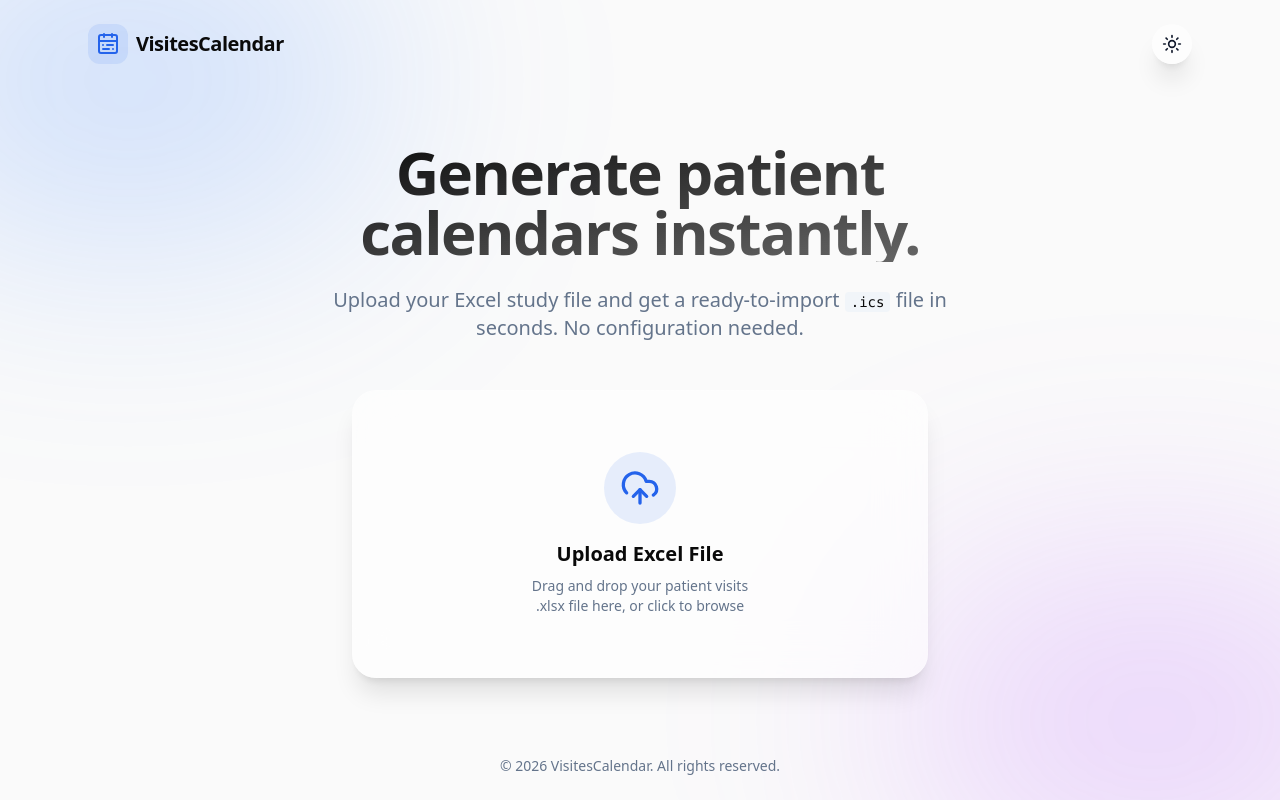
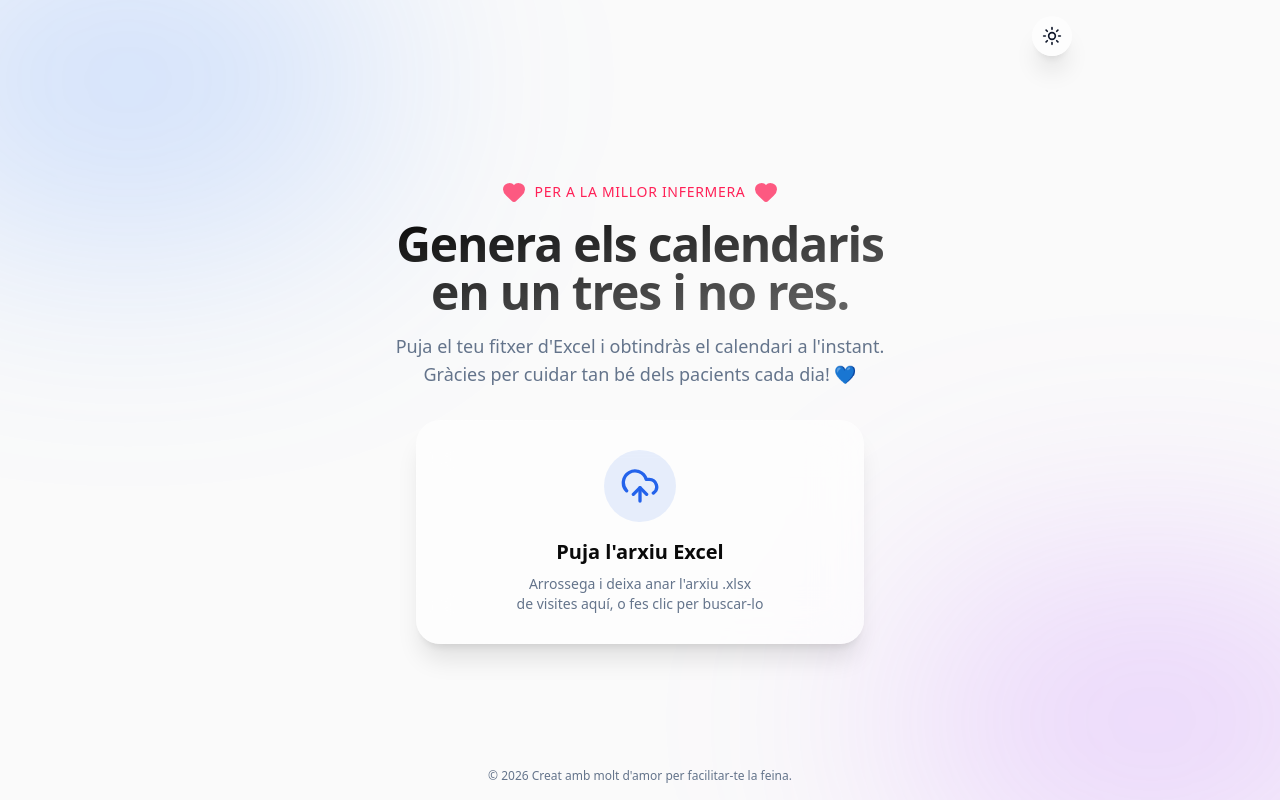
Before and after one commit to carlamosi/visites-calendar, a Next.js app: page / in a window 1280 px wide. Built offline with nearby package versions, Linux system fonts and the light colour scheme.

Commit message:
Update UI to Catalan, resize widget, add motivational quote for mom

```diff
--- a/src/app/page.tsx
+++ b/src/app/page.tsx
@@ -1,6 +1,6 @@
 import { ThemeToggle } from "@/components/ThemeToggle";
 import { UploadWidget } from "@/components/UploadWidget";
-import { CalendarRange } from "lucide-react";
+import { Heart } from "lucide-react";
 
 export default function Home() {
   return (
@@ -10,24 +10,23 @@ export default function Home() {
       <div className="absolute bottom-[-10%] right-[-10%] w-[40%] h-[40%] bg-purple-500/20 rounded-full blur-[120px] pointer-events-none" />
 
       {/* Header */}
-      <header className="w-full flex items-center justify-between p-6 max-w-6xl mx-auto z-10">
-        <div className="flex items-center gap-2">
-          <div className="bg-primary/10 p-2 rounded-xl text-primary">
-            <CalendarRange className="w-6 h-6" />
-          </div>
-          <span className="font-bold text-xl tracking-tight">VisitesCalendar</span>
-        </div>
+      <header className="w-full flex items-center justify-end p-4 max-w-4xl mx-auto z-10">
         <ThemeToggle />
       </header>
 
       {/* Hero Section & Widget */}
-      <div className="flex-1 flex flex-col items-center justify-center p-6 z-10 w-full max-w-6xl mx-auto">
-        <div className="text-center mb-12 max-w-2xl mx-auto">
-          <h1 className="text-4xl md:text-6xl font-extrabold tracking-tight mb-6 bg-gradient-to-br from-foreground to-foreground/60 bg-clip-text text-transparent">
-            Generate patient <br className="hidden md:block"/> calendars instantly.
+      <div className="flex-1 flex flex-col items-center justify-center p-4 z-10 w-full max-w-3xl mx-auto">
+        <div className="text-center mb-8 max-w-xl mx-auto">
+          <div className="flex items-center justify-center gap-2 mb-4 text-rose-500">
+            <Heart className="w-6 h-6 fill-current animate-pulse" />
+            <span className="font-medium text-sm uppercase tracking-wider">Per a la millor infermera</span>
+            <Heart className="w-6 h-6 fill-current animate-pulse" />
+          </div>
+          <h1 className="text-3xl md:text-5xl font-extrabold tracking-tight mb-4 bg-gradient-to-br from-foreground to-foreground/60 bg-clip-text text-transparent">
+            Genera els calendaris <br className="hidden md:block"/> en un tres i no res.
           </h1>
-          <p className="text-lg md:text-xl text-muted-foreground font-medium">
-            Upload your Excel study file and get a ready-to-import <code className="bg-muted px-1.5 py-0.5 rounded text-sm font-mono text-foreground">.ics</code> file in seconds. No configuration needed.
+          <p className="text-base md:text-lg text-muted-foreground font-medium">
+            Puja el teu fitxer d'Excel i obtindràs el calendari a l'instant. <br/> Gràcies per cuidar tan bé dels pacients cada dia! 💙
           </p>
         </div>
 
@@ -35,8 +34,8 @@ export default function Home() {
       </div>
 
       {/* Footer */}
-      <footer className="w-full p-6 text-center text-sm text-muted-foreground z-10">
-        <p>© {new Date().getFullYear()} VisitesCalendar. All rights reserved.</p>
+      <footer className="w-full p-4 text-center text-xs text-muted-foreground z-10">
+        <p>© {new Date().getFullYear()} Creat amb molt d'amor per facilitar-te la feina.</p>
       </footer>
     </main>
   );
--- a/src/components/UploadWidget.tsx
+++ b/src/components/UploadWidget.tsx
@@ -27,12 +27,12 @@ export function UploadWidget() {
 
   const validateAndSetFile = (selectedFile: File) => {
     if (!selectedFile.name.endsWith(".xlsx")) {
-      setErrorMsg("Invalid file type. Please upload an .xlsx file.");
+      setErrorMsg("Format d'arxiu invàlid. Si us plau, puja un arxiu .xlsx.");
       setState("error");
       return;
     }
     if (selectedFile.size > 10 * 1024 * 1024) {
-      setErrorMsg("File is too large. Maximum size is 10MB.");
+      setErrorMsg("L'arxiu és massa gran. La mida màxima és de 10MB.");
       setState("error");
       return;
     }
@@ -111,9 +111,9 @@ export function UploadWidget() {
         try {
           errorData = await response.json();
         } catch (e) {
-          errorData = { detail: "An unexpected error occurred during generation." };
+          errorData = { detail: "Hi ha hagut un error inesperat durant la generació." };
         }
-        setErrorMsg(errorData.detail || "Failed to generate calendar.");
+        setErrorMsg(errorData.detail || "No s'ha pogut generar el calendari.");
         setState("error");
         return;
       }
@@ -144,7 +144,7 @@ export function UploadWidget() {
       triggerConfetti();
 
     } catch (error) {
-      setErrorMsg("A network error occurred. Please try again.");
+      setErrorMsg("Hi ha hagut un error de xarxa. Torna-ho a provar.");
       setState("error");
     }
   };
@@ -158,7 +158,7 @@ export function UploadWidget() {
   };
 
   return (
-    <div className="w-full max-w-xl mx-auto">
+    <div className="w-full max-w-md mx-auto">
       <AnimatePresence mode="wait">
 
         {/* IDLE / DRAG STATE */}
@@ -170,7 +170,7 @@ export function UploadWidget() {
             exit={{ opacity: 0, y: -10 }}
             transition={{ duration: 0.3 }}
             className={cn(
-              "relative group flex flex-col items-center justify-center w-full h-72 border-2 border-dashed rounded-3xl transition-all duration-300 ease-in-out glass-panel",
+              "relative group flex flex-col items-center justify-center w-full h-56 border-2 border-dashed rounded-3xl transition-all duration-300 ease-in-out glass-panel",
               isDragging ? "border-primary bg-primary/5 scale-[1.02]" : "border-border hover:border-primary/50 hover:bg-muted/30"
             )}
             onDragOver={handleDragOver}
@@ -190,9 +190,9 @@ export function UploadWidget() {
               <UploadCloud className="w-10 h-10" />
             </div>
 
-            <h3 className="text-xl font-semibold mb-2">Upload Excel File</h3>
+            <h3 className="text-xl font-semibold mb-2">Puja l'arxiu Excel</h3>
             <p className="text-muted-foreground text-sm text-center max-w-[260px]">
-              Drag and drop your patient visits <br/> .xlsx file here, or click to browse
+              Arrossega i deixa anar l'arxiu .xlsx <br/> de visites aquí, o fes clic per buscar-lo
             </p>
           </motion.div>
         )}
@@ -227,12 +227,12 @@ export function UploadWidget() {
 
             <motion.button
               whileHover={{ scale: 1.02, y: -2 }}
-              whileTap={{ scale: 0.98 }}
+              whileTap={{ scale: 0.9, rotate: -2 }}
               onClick={generateCalendar}
               className="w-full py-4 rounded-2xl bg-gradient-to-r from-primary to-blue-600 text-primary-foreground font-semibold text-lg shadow-lg shadow-primary/25 flex items-center justify-center gap-2"
             >
-              <CalendarRange className="w-5 h-5" />
-              Generate Calendar
+              <UploadCloud className="w-5 h-5" />
+              Puja fitxer
             </motion.button>
           </motion.div>
         )}
@@ -244,7 +244,7 @@ export function UploadWidget() {
             initial={{ opacity: 0 }}
             animate={{ opacity: 1 }}
             exit={{ opacity: 0 }}
-            className="flex flex-col items-center justify-center h-64 glass-panel rounded-3xl gap-6"
+            className="flex flex-col items-center justify-center h-56 glass-panel rounded-3xl gap-6"
           >
             <motion.div
               animate={{ rotate: 360 }}
@@ -254,8 +254,8 @@ export function UploadWidget() {
               <Loader2 className="w-10 h-10" />
             </motion.div>
             <div className="text-center">
-              <h3 className="text-xl font-semibold mb-1">Processing...</h3>
-              <p className="text-muted-foreground text-sm">Reading data and generating events</p>
+              <h3 className="text-xl font-semibold mb-1">Processant...</h3>
+              <p className="text-muted-foreground text-sm">Llegint les dades i generant els esdeveniments</p>
             </div>
 
             <div className="w-48 h-2 bg-secondary rounded-full overflow-hidden">
@@ -276,7 +276,7 @@ export function UploadWidget() {
             initial={{ opacity: 0, scale: 0.9 }}
             animate={{ opacity: 1, scale: 1 }}
             exit={{ opacity: 0 }}
-            className="flex flex-col items-center justify-center h-72 glass-panel rounded-3xl gap-6 text-center px-6"
+            className="flex flex-col items-center justify-center h-56 glass-panel rounded-3xl gap-4 text-center px-6"
           >
             <motion.div
               initial={{ scale: 0 }}
@@ -287,8 +287,8 @@ export function UploadWidget() {
               <CheckCircle2 className="w-12 h-12" />
             </motion.div>
             <div>
-              <h3 className="text-2xl font-bold mb-2">Calendar Generated!</h3>
-              <p className="text-muted-foreground">Your .ics file has been downloaded automatically.</p>
+              <h3 className="text-2xl font-bold mb-2">Calendari generat!</h3>
+              <p className="text-muted-foreground text-sm">Ja el tens descarregat. Ara a curar pacients i a prendre un bon cafè, que t'ho mereixes! ☕💪</p>
             </div>
 
             <motion.button
@@ -298,7 +298,7 @@ export function UploadWidget() {
               className="px-6 py-3 rounded-xl bg-secondary text-secondary-foreground font-medium flex items-center gap-2 hover:bg-secondary/80 transition-colors"
             >
               <RefreshCcw className="w-4 h-4" />
-              Process another file
+              Processar un altre arxiu
             </motion.button>
           </motion.div>
         )}
@@ -310,13 +310,13 @@ export function UploadWidget() {
             initial={{ opacity: 0, x: 20 }}
             animate={{ opacity: 1, x: 0 }}
             exit={{ opacity: 0, x: -20 }}
-            className="flex flex-col items-center justify-center h-72 glass-panel border-destructive/20 rounded-3xl gap-6 text-center px-6"
+            className="flex flex-col items-center justify-center h-56 glass-panel border-destructive/20 rounded-3xl gap-6 text-center px-6"
           >
             <div className="p-4 bg-destructive/10 text-destructive rounded-full">
               <AlertCircle className="w-12 h-12" />
             </div>
             <div>
-              <h3 className="text-xl font-bold mb-2">Something went wrong</h3>
+              <h3 className="text-xl font-bold mb-2">Alguna cosa ha fallat</h3>
               <p className="text-muted-foreground text-sm max-w-[280px] mx-auto">{errorMsg}</p>
             </div>
 
@@ -326,7 +326,7 @@ export function UploadWidget() {
               onClick={clearSelection}
               className="px-6 py-3 rounded-xl bg-destructive text-destructive-foreground font-medium hover:bg-destructive/90 transition-colors"
             >
-              Try Again
+              Torna-ho a provar
             </motion.button>
           </motion.div>
         )}
```
